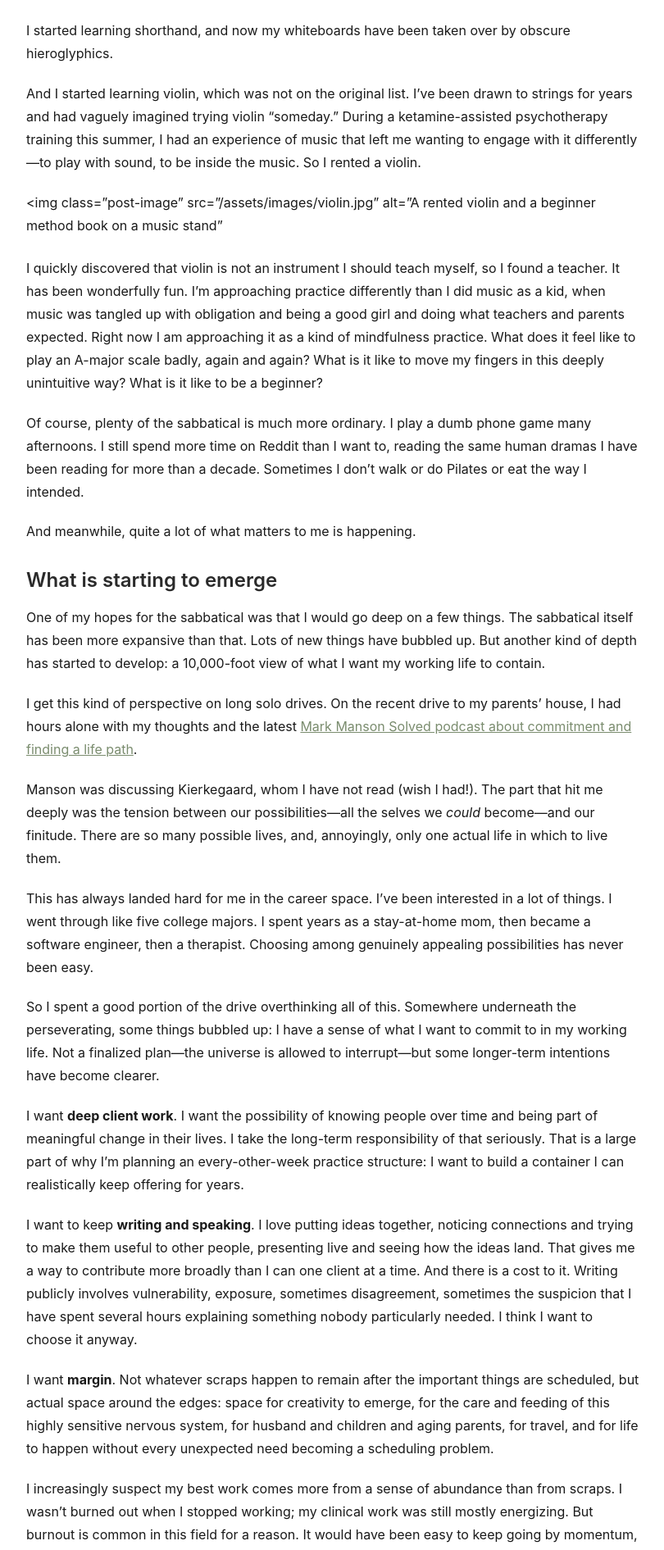
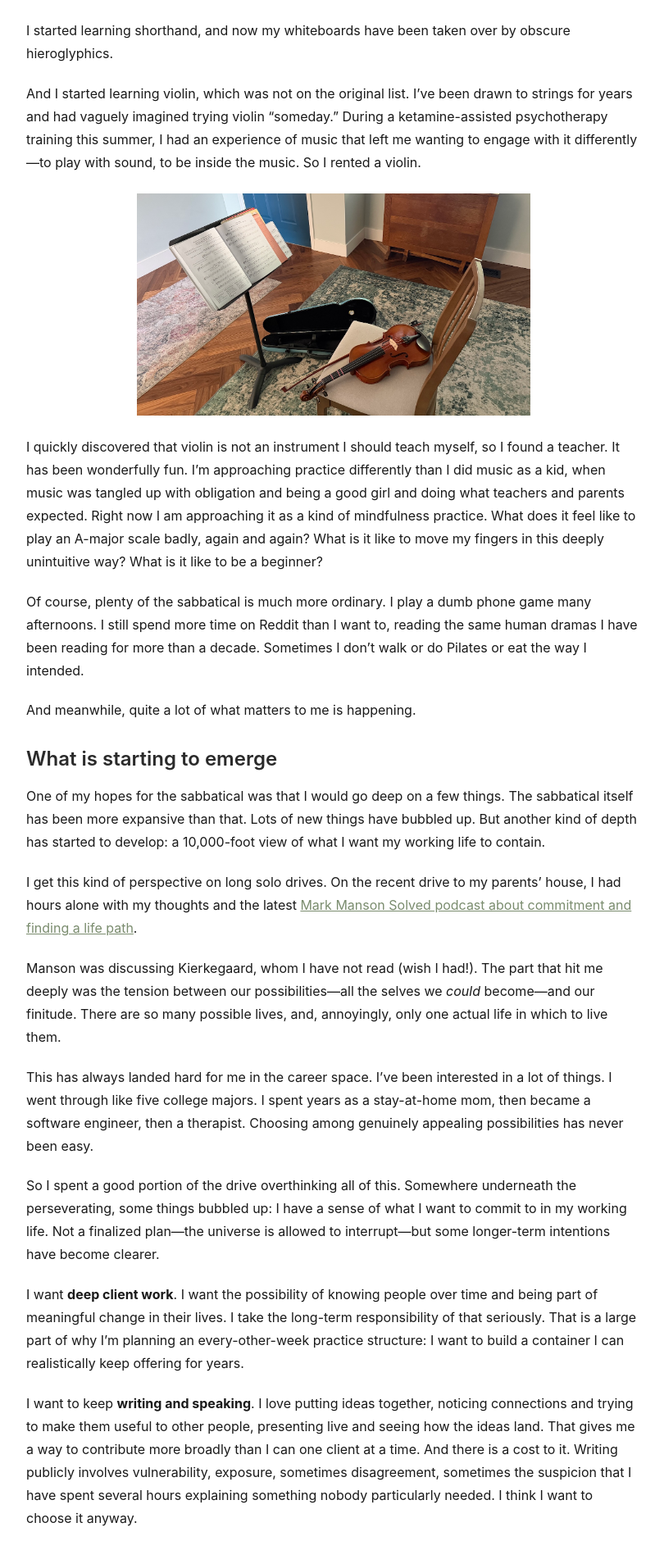
Before and after one commit to SaraRands/sararands-site, a Jekyll site: the page built from _posts/2026-09-13-career-sabbatical.md, in a window 1280 px wide. Shown: the part 3443-5334 px from the top of the page at 82% size, without its empty margins (233-1043 px from the left). Built offline with Jekyll 4.4.1, drawn with Linux system fonts in a browser that asks for light colours.

Commit message:
fix photo

```diff
--- a/_posts/2026-09-13-career-sabbatical.md
+++ b/_posts/2026-09-13-career-sabbatical.md
@@ -76,11 +76,7 @@ I started learning shorthand, and now my whiteboards have been taken over by obs
 
 And I started learning violin, which was not on the original list. I’ve been drawn to strings for years and had vaguely imagined trying violin “someday.” During a ketamine-assisted psychotherapy training this summer, I had an experience of music that left me wanting to engage with it differently—to play with sound, to be inside the music. So I rented a violin.
 
-<img
-  class="post-image"
-  src="/assets/images/violin.jpg"
-  alt="A rented violin and a beginner method book on a music stand"
->
+![A rented violin and a beginner method book on a music stand](/assets/images/violin.jpg)
 
 I quickly discovered that violin is not an instrument I should teach myself, so I found a teacher. It has been wonderfully fun. I’m approaching practice differently than I did music as a kid, when music was tangled up with obligation and being a good girl and doing what teachers and parents expected. Right now I am approaching it as a kind of mindfulness practice. What does it feel like to play an A-major scale badly, again and again? What is it like to move my fingers in this deeply unintuitive way? What is it like to be a beginner?
 
--- a/assets/css/style.css
+++ b/assets/css/style.css
@@ -339,10 +339,10 @@ section {
   margin-bottom: 0;
 }
 
-.post-image {
+.post-content img {
   display: block;
+  max-width: 480px;
   width: 100%;
-  max-width: 480px;
   height: auto;
   margin: 1.5rem auto;
 }
```
